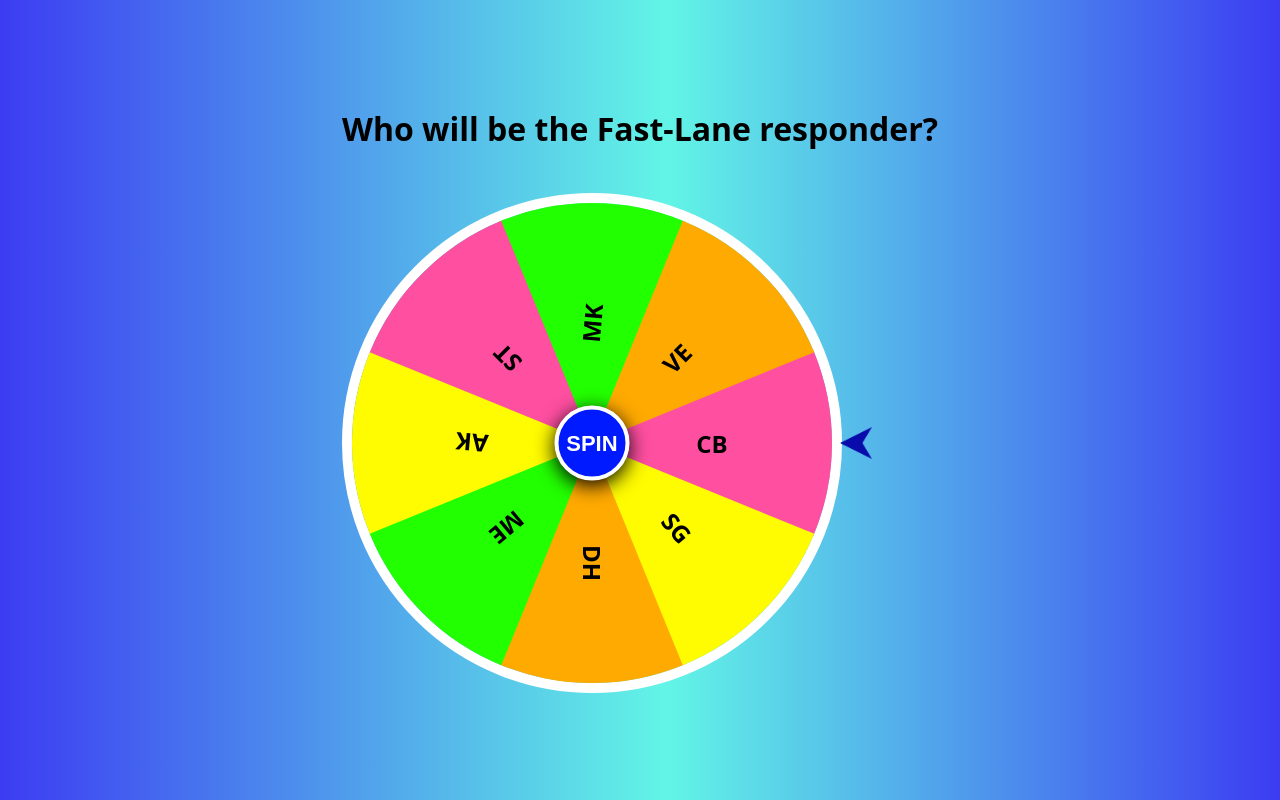
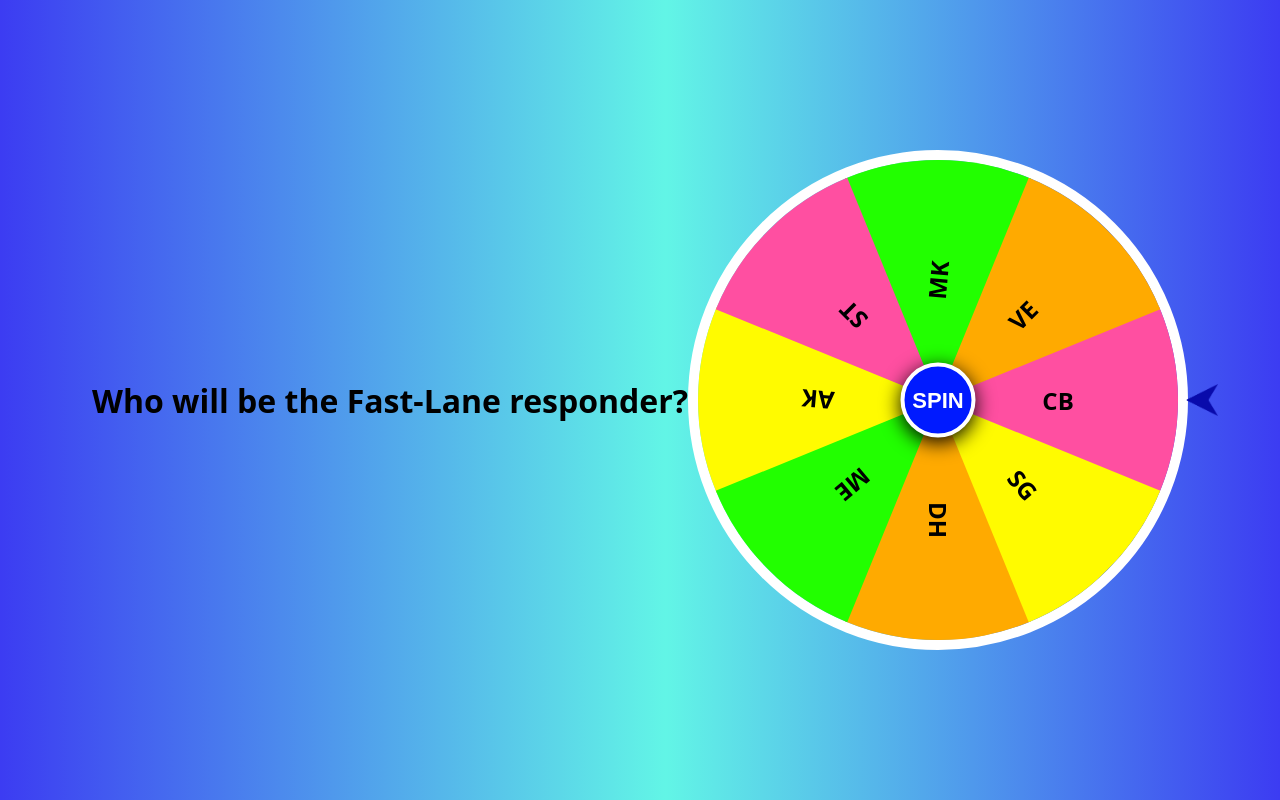
Before and after one commit to volcain-io/fastlane-responder-picker, a plain HTML site: page index.html in a window 1280 px wide. Drawn offline with Linux system fonts and the light colour scheme.

Commit message:
Update index.html

```diff
--- a/index.html
+++ b/index.html
@@ -4,9 +4,7 @@
     <link href="style.css" rel="stylesheet" type="text/css" />
   </head>
   <body>
-
-    <h1><center>Who will be the Fast-Lane responder?</center><br>
-
+  <h1><center>Who will be the Fast-Lane responder?</center></h1>
   <div id="mainbox" class="mainbox">
     <div id="box" class="box">
       <div class="box1">
@@ -25,11 +23,8 @@
 	<span class="span1"><b>HV</b></span>
       </div>
       </div>
-
         <button class="spin" onclick="myfunction()">SPIN</button>
       </div>
-
-
       <script src="index.js"></script>
   </body>
 </html>
```
Lines whose indentation alone changed are shown as unchanged.
